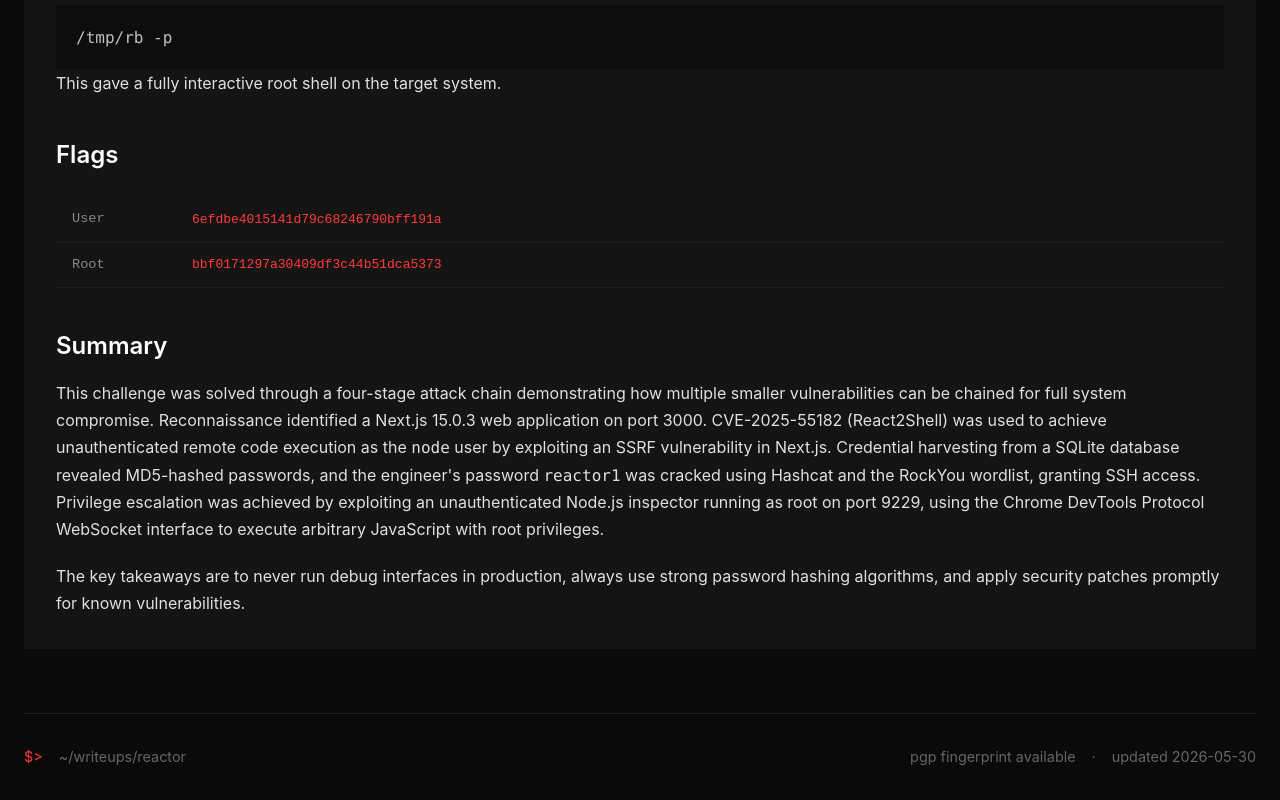
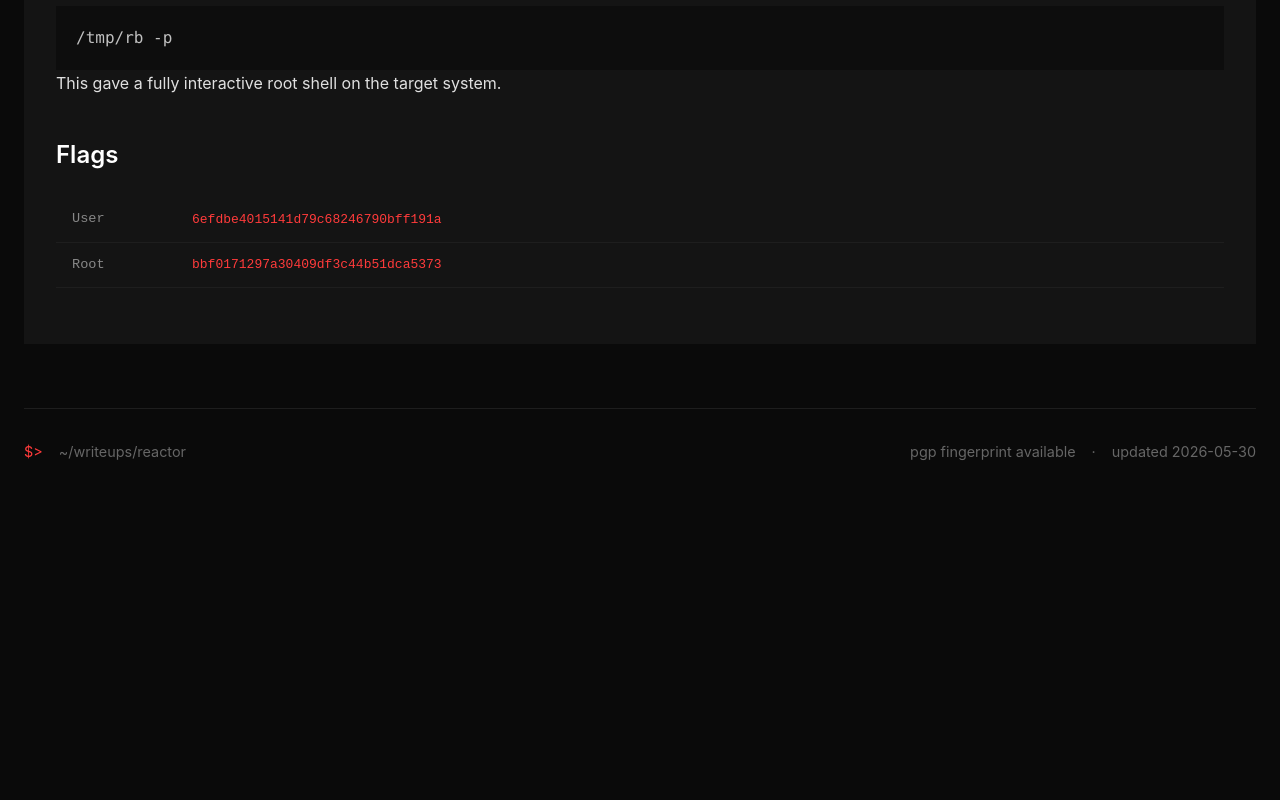
Before and after one commit to sp3crtre/spectre.github.io, a plain HTML site: page reactor.html in a window 1280 px wide. Shown: the part 7023-7823 px from the top of the page. After the commit the page ends 7518 px from the top, so only its background shows below. Drawn offline with nearby package versions, Linux system fonts and the light colour scheme.

Commit message:
Update reactor.html

```diff
--- a/reactor.html
+++ b/reactor.html
@@ -417,9 +417,6 @@ SCRIPT</pre>
                 <tr><td>User</td><td>6efdbe4015141d79c68246790bff191a</td></tr>
                 <tr><td>Root</td><td>bbf0171297a30409df3c44b51dca5373</td></tr>
             </table>
-            <h2>Summary</h2>
-            <p>This challenge was solved through a four-stage attack chain demonstrating how multiple smaller vulnerabilities can be chained for full system compromise. Reconnaissance identified a Next.js 15.0.3 web application on port 3000. CVE-2025-55182 (React2Shell) was used to achieve unauthenticated remote code execution as the <code>node</code> user by exploiting an SSRF vulnerability in Next.js. Credential harvesting from a SQLite database revealed MD5-hashed passwords, and the engineer's password <code>reactor1</code> was cracked using Hashcat and the RockYou wordlist, granting SSH access. Privilege escalation was achieved by exploiting an unauthenticated Node.js inspector running as root on port 9229, using the Chrome DevTools Protocol WebSocket interface to execute arbitrary JavaScript with root privileges.</p>
-            <p>The key takeaways are to never run debug interfaces in production, always use strong password hashing algorithms, and apply security patches promptly for known vulnerabilities.</p>
         </div>
         <div class="footer">
             <div class="flex items-center gap-4">
```
